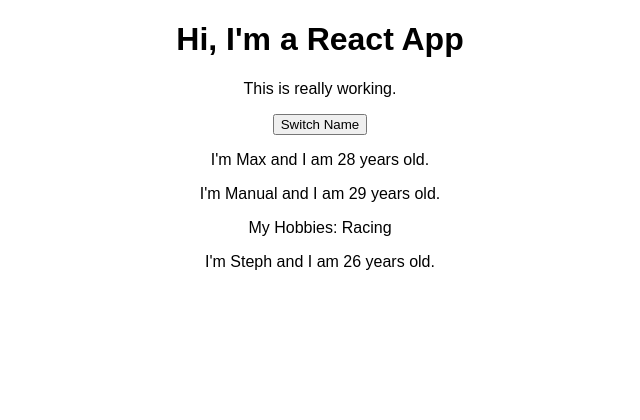
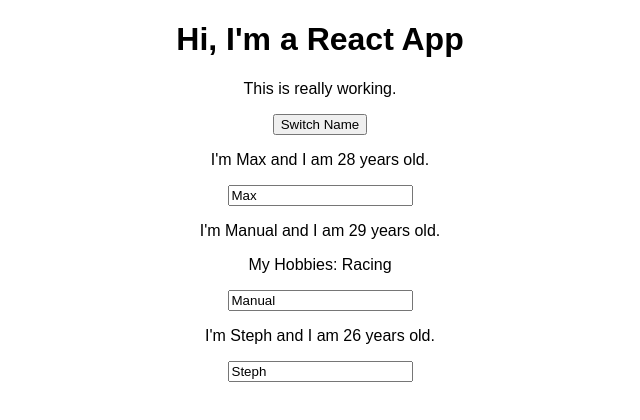
Before and after one commit to kpareek2592/react-complete-guide, a React (Create React App) app: page / in a window 1280 px wide. Shown: the top 420 px of the page, without its empty margins (320-960 px from the left). Built offline with nearby package versions, Linux system fonts and the light colour scheme.

Commit message:
Adding two way data binding

```diff
--- a/src/App.js
+++ b/src/App.js
@@ -13,7 +13,7 @@
     otherstate: 'some  other state value'
   };
 
- switchNameHandler = (newName) => {
+  switchNameHandler = (newName) => {
     // console.log('Was Clicked');
     // DON'T DO THIS: this.state.persons[0].name = 'Silver';
     this.setState({
@@ -26,7 +26,17 @@
     });
   };
 
-  render () {
+  nameChangedHandler = (event) => {
+    this.setState({
+      persons: [
+        { name: 'Silver', age: 28 },
+        { name: event.target.value, age: 29 },
+        { name: 'Charlotte', age: 30 }
+      ]
+    });
+  };
+
+  render() {
     return (
       <div className="App">
         <h1>Hi, I'm a React App</h1>
@@ -34,7 +44,8 @@
         <button onClick={() => this.switchNameHandler('Kaido')}>Switch Name</button>
         <Person name={this.state.persons[0].name} age={this.state.persons[0].age} />
         <Person name={this.state.persons[1].name} age={this.state.persons[1].age}
-        click = {this.switchNameHandler.bind(this, 'Edward')}>My Hobbies: Racing</Person>
+          click={this.switchNameHandler.bind(this, 'Edward')}
+          changed={this.nameChangedHandler}>My Hobbies: Racing</Person>
         {/* Use the .bind syntax more */}
         <Person name={this.state.persons[2].name} age={this.state.persons[2].age} />
       </div>
@@ -42,9 +53,9 @@
   };
 
 
-    // return React.createElement('div', {className: 'App'}, null, React.createElement('h1', null, 'Does this work now'));
-  }
+  // return React.createElement('div', {className: 'App'}, null, React.createElement('h1', null, 'Does this work now'));
+}
 
 
 
-  export default App;
+export default App;
--- a/src/Person/Person.js
+++ b/src/Person/Person.js
@@ -5,6 +5,7 @@
         <div>
             <p onClick = {props.click}>I'm {props.name} and I am {props.age} years old.</p>
             <p>{props.children}</p>
+            <input type="text" onChange={props.changed} value={props.name}/>
         </div>
     )
 }
```
